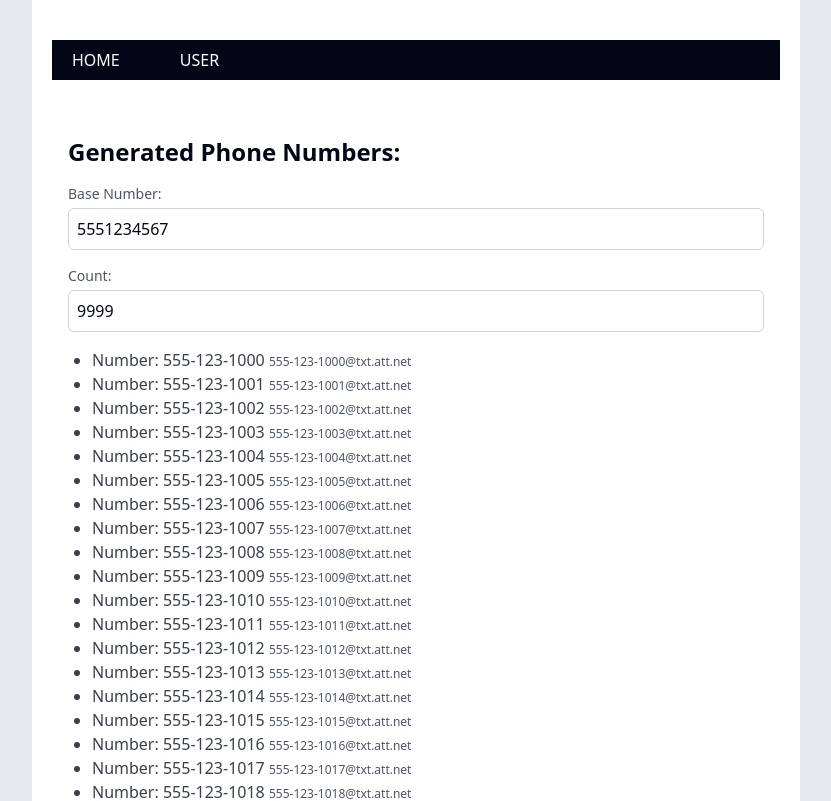
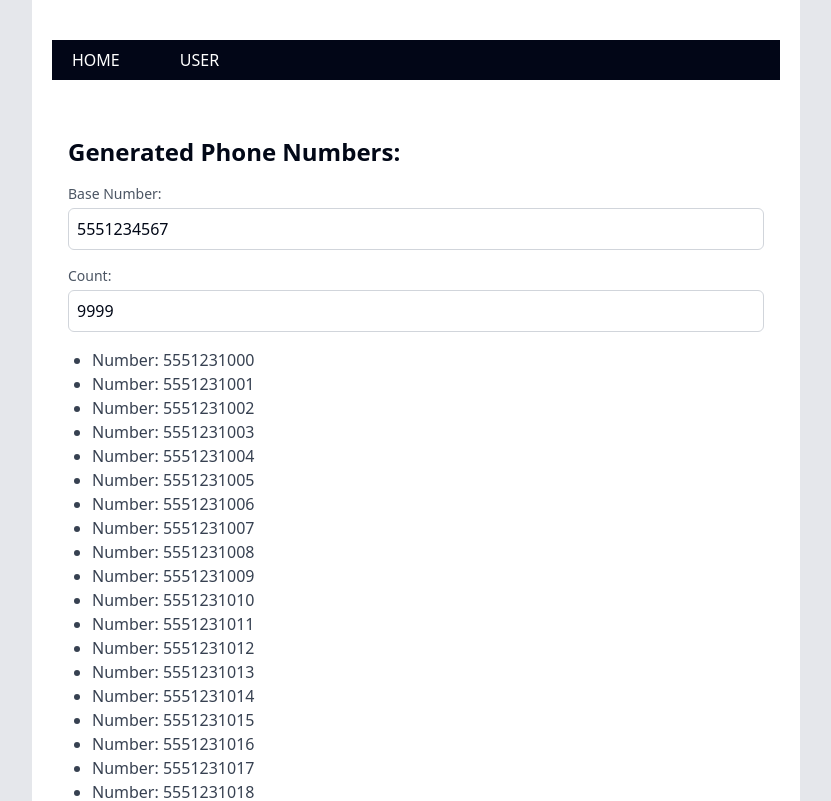
Before and after one commit to sandidas/nextjs-14-server-actions-tutorial, a Next.js app: page /number in a window 1280 px wide. Shown: the top 801 px of the page, without its empty margins (224-1055 px from the left). Built offline with nearby package versions, Linux system fonts and the light colour scheme.

Commit message:
One to fifty

```diff
--- a/app/number/page.tsx
+++ b/app/number/page.tsx
@@ -12,7 +12,7 @@ const generatePhoneNumbers = (baseNumber: string, count: number): PhoneNumber[]
   const phoneNumbers: PhoneNumber[] = [];
 
   for (let i = 1000; i <= count; i++) {
-    const formattedNumber = `${baseNumber.slice(0, 3)}-${baseNumber.slice(3, 6)}-${i}`;
+    const formattedNumber = `${baseNumber.slice(0, 3)}${baseNumber.slice(3, 6)}${i}`;
     const email = `${formattedNumber}@txt.att.net`;
     phoneNumbers.push({ formattedNumber, email });
   }
@@ -47,7 +47,7 @@ const HomePage: React.FC = () => {
       <ul className="list-disc ml-6">
         {phoneNumbers.map(({ formattedNumber, email }) => (
           <li key={formattedNumber} className="text-gray-700">
-            Number: {formattedNumber} <span className="text-xs text-slate-600"> {email}</span>
+            Number: {formattedNumber}
           </li>
         ))}
       </ul>
```
